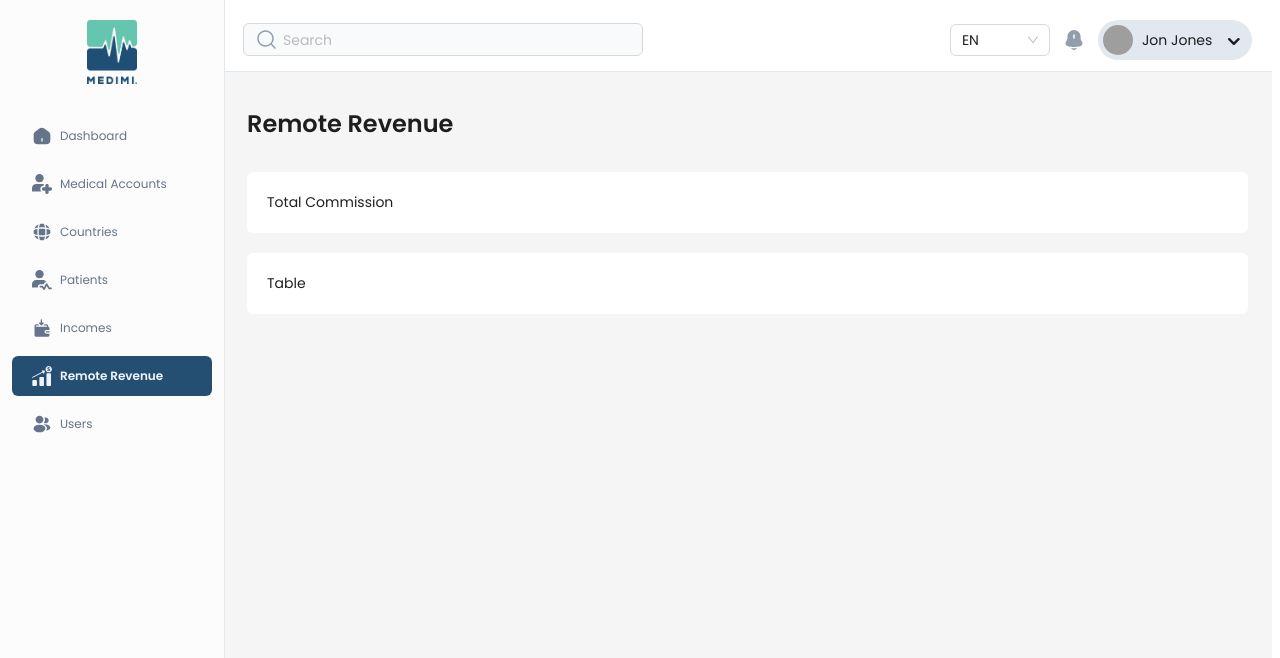
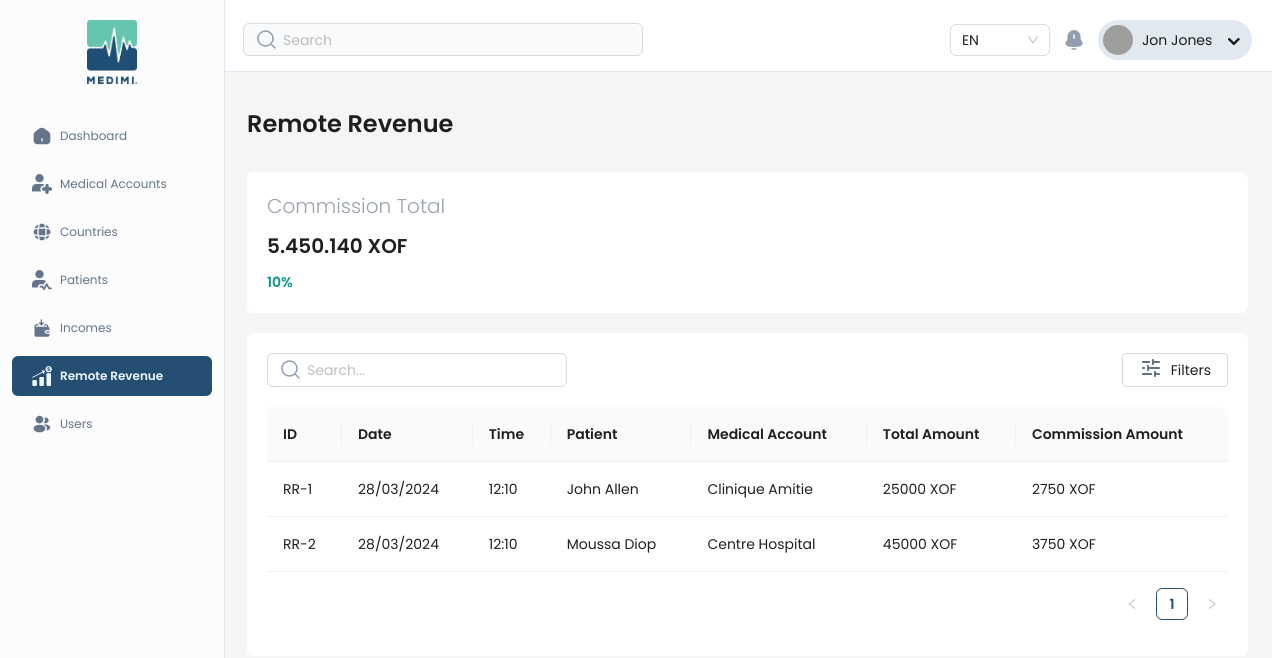
Before and after one commit to deftzero/medimi-admin, a React (Vite) app: page /remote-revenue in a window 1280 px wide. Shown: the top 658 px of the page. Built offline with nearby package versions, Linux system fonts and the light colour scheme; grey boxes are pictures that could not be loaded.

Commit message:
remote revenue page added

```diff
--- a/src/pages/admin/Incomes.tsx
+++ b/src/pages/admin/Incomes.tsx
@@ -1,5 +1,6 @@
 import { Col, Row, Space, Typography } from "antd";
 import Filter from '../../assets/icons/filter.svg?react'
+import DoubleChevronRight from '../../assets/icons/double-chevron-right.svg?react'
 import Add from '../../assets/icons/add.svg?react'
 import AppButton from "../../components/ui/AppButton";
 
@@ -12,7 +13,7 @@ export default function Incomes() {
         <Title level={3} className='mt-3'>Incomes</Title>
         <Space>
           <AppButton size='small' icon={<Filter fill='#667085' />}>Filters</AppButton>
-          <AppButton type='primary' size='small' icon={<Add fill='white' />}>Generate Details</AppButton>
+          <AppButton type='primary' size='small' icon={<DoubleChevronRight fill='white' />}>Generate Details</AppButton>
         </Space>
       </div>
 
--- a/src/pages/admin/MedicalAccounts.tsx
+++ b/src/pages/admin/MedicalAccounts.tsx
@@ -13,19 +13,16 @@ const { Title } = Typography;
 export interface IMedicalAccount {
   id: string;
   name: string;
-  type: string;
-  address: string;
-  country: string;
-  region: string;
-  city: string;
-  createdAt: Date;
-  status: string
+  type?: string;
+  address?: string;
+  country?: string;
+  region?: string;
+  city?: string;
+  createdAt?: Date;
+  status?: string
 }
 
-
-export default function MedicalAccounts() {
-
-  const data: IMedicalAccount[] = [
+export const data: IMedicalAccount[] = [
   {
     id: 'SN-H1',
     name: 'Clinique Amitie',
@@ -49,6 +46,11 @@ export default function MedicalAccounts() {
     status: 'Validated'
   }
 ]
+
+
+export default function MedicalAccounts() {
+
+
 
   return (
     <div className="space-y-5">
--- a/src/pages/admin/RemoteRevenue.tsx
+++ b/src/pages/admin/RemoteRevenue.tsx
@@ -1,6 +1,66 @@
-import { Typography } from "antd";
+import { DatePicker, Drawer, Form, Input, Select, Table, TableProps, Typography } from "antd";
+import Search from '../../assets/icons/search.svg?react'
+import { useState } from "react";
+import Filter from '../../assets/icons/filter.svg?react'
+import Close from '../../assets/icons/close.svg?react'
+import AppButton from "../../components/ui/AppButton";
+import { IPatient } from "./patients/Patients";
+import { IMedicalAccount } from "./MedicalAccounts";
+import { dateFormatter } from "../../utils";
 
 const { Title } = Typography;
+
+export interface IRemoteRevenue {
+  id: string;
+  date: Date;
+  time: string;
+  patient: IPatient;
+  medicalAccount: IMedicalAccount;
+  totalAmount: number;
+  commission: number;
+  createdAt: Date;
+  status: string
+}
+
+
+export const remoteRevenueData: IRemoteRevenue[] = [
+  {
+    id: 'RR-1',
+    date: new Date(),
+    time: '12:10',
+    patient: {
+      id: 'P1',
+      firstName: 'John',
+      lastName: 'Allen',
+    },
+    medicalAccount: {
+      id: 'SN-H1',
+      name: 'Clinique Amitie',
+    },
+    totalAmount: 25000,
+    commission: 2750,
+    createdAt: new Date(),
+    status: 'ACTIVE'
+  },
+  {
+    id: 'RR-2',
+    date: new Date(),
+    time: '12:10',
+    patient: {
+      id: 'P1',
+      firstName: 'Moussa',
+      lastName: 'Diop',
+    },
+    medicalAccount: {
+      id: 'SN-H2',
+      name: 'Centre Hospital',
+    },
+    totalAmount: 45000,
+    commission: 3750,
+    createdAt: new Date(),
+    status: 'ACTIVE'
+  }
+]
 
 
 export default function RemoteRevenue() {
@@ -11,12 +71,170 @@ export default function RemoteRevenue() {
       </div>
 
       <div className="bg-white p-5 rounded-md h-full">
-        Total Commission
+        <div className="flex flex-col gap-3">
+          <h2 className="my-0 font-light text-xl text-gray-400">Commission Total</h2>
+          <span className="font-semibold text-xl">5.450.140 XOF</span>
+          <span className="text-teal-600 font-semibold">10%</span>
+        </div>
       </div>
 
-      <div className="bg-white p-5 rounded-md h-full">
-        Table
+      <div className="bg-white p-5 rounded-md space-y-5">
+        <div className="header flex flex-row justify-between items-center">
+          <Input prefix={<Search />} placeholder='Search...' style={{ maxWidth: '300px' }} />
+          <RemoteRevenueFilter />
+        </div>
+        <RemoteRevenueTable data={remoteRevenueData} />
       </div>
     </div>
   )
 }
+
+export const columns: TableProps<IRemoteRevenue>['columns'] = [
+  {
+    title: 'ID',
+    dataIndex: 'id',
+    key: 'id',
+    render: (text) => <span>{text}</span>,
+  },
+  {
+    title: 'Date',
+    dataIndex: 'date',
+    key: 'date',
+    render: (date) => <span>{dateFormatter(date)}</span>,
+  },
+  {
+    title: 'Time',
+    dataIndex: 'time',
+    key: 'time',
+  },
+  {
+    title: 'Patient',
+    dataIndex: 'patient',
+    key: 'patient',
+    render: (patient) => <span>{patient.firstName + ' ' + patient.lastName}</span>,
+  },
+  {
+    title: 'Medical Account',
+    dataIndex: 'medicalAccount',
+    key: 'medicalAccount',
+    render: (medicalAccount) => <span>{medicalAccount.name}</span>,
+  },
+  {
+    title: 'Total Amount',
+    dataIndex: 'totalAmount',
+    key: 'totalAmount',
+    render: (totalAmount) => <span>{totalAmount} XOF</span>,
+  },
+  {
+    title: 'Commission Amount',
+    dataIndex: 'commission',
+    key: 'commission',
+    render: (commission) => <span>{commission} XOF</span>,
+  },
+]
+
+export function RemoteRevenueTable({ data }: { data: IRemoteRevenue[] }) {
+  return <Table columns={columns} dataSource={data} />
+}
+
+
+function RemoteRevenueFilter() {
+
+  const [openDrawer, setOpenDrawer] = useState(false);
+
+  const toggleDrawer: any = () => setOpenDrawer(!openDrawer)
+
+  const [form] = Form.useForm()
+
+  function handleSubmit(values: any) {
+    console.log(values)
+  }
+
+
+  return (
+    <>
+      <AppButton size='small' icon={<Filter fill='#667085' />} onClick={toggleDrawer}>Filters</AppButton>
+      <Drawer
+        title={
+          <div className="flex flex-row justify-between items-center">
+            <Title level={4} className="my-3">Filters</Title>
+            <span className="hover:cursor-pointer" onClick={toggleDrawer}>
+              <Close height={12} />
+            </span>
+          </div >
+        }
+        open={openDrawer}
+        onClose={toggleDrawer}
+        closeIcon={false}
+        footer={
+          <div className='py-2 flex justify-end gap-2' >
+            <AppButton onClick={toggleDrawer} >Reset</AppButton>
+            <AppButton
+              type='primary'
+              onClick={toggleDrawer}
+            >Apply</AppButton>
+          </div >
+        }
+      >
+        <RemoteRevenueFilterForm form={form} handleSubmit={handleSubmit} />
+      </Drawer >
+    </>
+
+  )
+}
+
+function RemoteRevenueFilterForm({ form, handleSubmit }: { form: any, handleSubmit: any }) {
+
+  const selectOptions: any = [
+    {
+      id: 1,
+      name: 'AH1'
+    },
+    {
+      id: 2,
+      name: 'AH2'
+    }
+  ]
+
+  return (
+    <Form form={form} onFinish={handleSubmit} layout="vertical" requiredMark={false}>
+      <Form.Item name="country" label={<span className="text-xs">Country</span>}>
+        <Select>
+          {selectOptions.map((item: any) => (
+            <Select.Option key={item.id} value={item.id}>
+              {item.name}
+            </Select.Option>
+          ))}
+        </Select>
+      </Form.Item>
+
+      <Form.Item name="medicalAccount" label={<span className="text-xs">Medical Account Type</span>}>
+        <Select>
+          {selectOptions.map((item: any) => (
+            <Select.Option key={item.id} value={item.id}>
+              {item.name}
+            </Select.Option>
+          ))}
+        </Select>
+      </Form.Item>
+
+      <Form.Item name="region" label={<span className="text-xs">Region</span>}>
+        <Select>
+          {selectOptions.map((item: any) => (
+            <Select.Option key={item.id} value={item.id}>
+              {item.name}
+            </Select.Option>
+          ))}
+        </Select>
+      </Form.Item>
+
+      <Form.Item name="startDate" label={<span className="text-xs">Period Start</span>}>
+        <DatePicker placeholder="Select" className="w-full py-1" />
+      </Form.Item>
+
+      <Form.Item name="endDate" label={<span className="text-xs">Period End</span>}>
+        <DatePicker placeholder="Select" className="w-full py-1" />
+      </Form.Item>
+    </Form>
+  )
+}
--- a/src/pages/admin/Users.tsx
+++ b/src/pages/admin/Users.tsx
@@ -29,10 +29,7 @@ const selectOptions: any = [
   }
 ]
 
-
-export default function Users() {
-
-  const data: IUser[] = [
+export const userData: IUser[] = [
   {
     id: 'P1',
     firstName: 'John',
@@ -57,6 +54,11 @@ export default function Users() {
   },
 ]
 
+
+export default function Users() {
+
+
+
   return (
     <div className="space-y-5">
       <div className="header flex flex-row justify-between items-center">
@@ -76,7 +78,7 @@ export default function Users() {
             ))}
           </Select>
         </div>
-        <PatientsTable data={data} />
+        <PatientsTable data={userData} />
       </div>
     </div>
   )
```
Also changed, not shown: src/pages/admin/patients/Patients.tsx (+4 -4 lines). Lines whose indentation alone changed are shown as unchanged.
